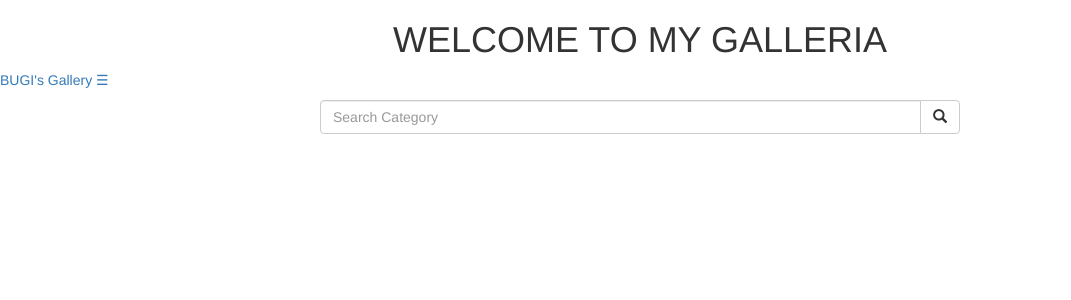
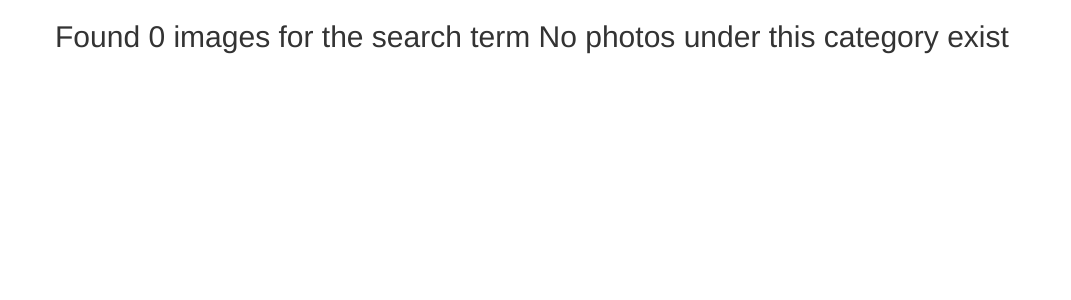
Before and after one commit to iankabugi/gallery, a Django app: page /search/ in a window 1280 px wide. Shown: the top 300 px of the page, without its empty margins (0-1071 px from the left). Run offline with Django 3.2, Linux system fonts and the light colour scheme; some libraries are stand-ins or nearby versions.

Commit message:
heroku final push

```diff
--- a/photos/templates/search.html
+++ b/photos/templates/search.html
@@ -1,115 +1,28 @@
 {%extends 'base.html'%}
 {% block content %}
-{{ block.super}}
+<div class="container">
 
-<nav class="w3-sidebar w3-bar-block w3-white w3-animate-right w3-top w3-text-black w3-large" style="z-index:3;width:250px;font-weight:bold;display:none;right:0;" id="mySidebar">
-    <a href="javascript:void()" onclick="w3_close()" class="w3-bar-item w3-button w3-center w3-padding-32">CLOSE</a>
-    <a href="#view" onclick="w3_close()" class="w3-bar-item w3-button w3-center w3-padding-16">VIEW IMAGES</a>
-    <a href="/admin" onclick="w3_close()" class="w3-bar-item w3-button w3-center w3-padding-16">ADMIN</a>
-    <a href="{% url 'location' %}" onclick="w3_close()" class="w3-bar-item w3-button w3-center w3-padding-16">LOCATION</a>
-  </nav>
-
-  <!-- Top menu on small screens -->
-  <header class="w3-container w3-top w3-black w3-md w3-padding-16">
-    <span class="w3-left w3-padding"><a href="/"> BUGI's Gallery</a></span>
-    <a href="javascript:void(0)" class="w3-right w3-button w3-white" onclick="w3_open()">☰</a>
-    <form  class= "w3 center"style="margin-top:10px; margin-left:auto;margin-right:auto; width: 50%;" class="navbar-form" role="search" action="{% url 'search_results' %}">
-
-        <div class="input-group">
-          <input type="text" class="form-control" placeholder="Search Category" category="image">
-
-          <div class="input-group-btn">
-            <button class="btn btn-default" type="submit"><i class="glyphicon glyphicon-search"></i></button>
-          </div>
-
-        </div>
-
-      </form>
-
-  </header>
-
-  <!-- Overlay effect when opening sidebar on small screens -->
-  <div class="w3-overlay w3-animate-opacity" onclick="w3_close()" style="cursor:pointer" title="close side menu" id="myOverlay"></div>
-<div class="w3-display-container"   class="img-responsive"  style="margin-bottom:100px">
-
-</div>
-{%for image in images%}
-<meta charset="UTF-8">
-<meta name="viewport" content="width=device-width, initial-scale=1">
-<link rel="stylesheet" href="https://www.w3schools.com/w3css/4/w3.css">
-
-
-
-<div class="col-xs-12 col-sm-12 col-md-4 col-lg-4">
-
-  <img src="{{image.image.url}}" class="img-responsive"  alt="Image" style="width:100%; height:250px; padding-left: 20px;padding-right:25px;"><br>
-  <button type="button" class="btn btn-secondary btn-sm" data-toggle="modal" data-target="#{{image.id}}" style="margin-left:35%; margin-top:10px;margin-bottom:25px;" >View image</button>
-  </div>
-</div>
-<!-- Modal -->
-<div class="modal fade" id="{{image.id}}" role="dialog">
-    <div class="modal-dialog">
-
-      <!-- Modal content-->
-      <div class="modal-content">
-        <div class="modal-header">
-          <button type="button" class="close" data-dismiss="modal">&times;</button>
-          <h4 class="modal-title">{{image.name}}</h4>
-        </div>
-        <div class="modal-body">
-            <img src="{{image.image.url}}" class="img-responsive"  alt="Image" style="width:1000px; height:300px; padding-left: 20px;padding-right:25px;"><br>
-            <p><strong>description</strong> <p> {{image.description}}</p><br>
-            <br>
-            <p><strong>location</strong></p> <p>{{image.location}}</p><br>
-            <br>
-            <p><strong>Category</strong></p> <p>{{image.category}}</p>
-        </div>
-        <div class="modal-footer">
-          <button type="button" class="btn btn-danger" data-dismiss="modal">Close</button>
-          <input type="button" class="btn btn-secondary btn-sm" value="Copy Url" onclick="Copy();" />
-          <input class="form-control" type="text" id="urlCopied" value="127.0.0.1:8000{{image.image.url}}"
-            id="thislinkhere-{{image.id}}">
-            <div>
-            </div>
-        </div>
-      </div>
+    <div class="row">
+        {% if images %}
+        <h2>Found {{ images|length }} of searched term {{message}}</h2>
+        {% else %}
+        <h2> Found 0 images for the search term {{message}}</h2>
+        {% endif %}
 
     </div>
-  </div>
 
+    <div class="row">
+
+        {% if images %}
+        {% for image in images %}
+        <div class="col-sm-6 col-md-3">
+            <h1>{{image.name}}</h1>
+        </div>
+        <div class="col-sm-6 col-md-3">
+            <img src="{{image.image.url}}" class="img-responsive" alt="Image">
+        </div>
+        {% endfor %}
+        {% endif %}
+    </div>
 </div>
-</div>
-
-{%endfor%}
-
-<script>
-    function Copy()
-           {
-               //var Url = document.createElement("textarea");
-               urlCopied.innerHTML = window.location.href;
-               //Copied = Url.createTextRange();
-               //Copied.execCommand("Copy");
-               var copied = alert("You can copy link from textarea")
-           }
-
-
-       function w3_open() {
-        document.getElementById("mySidebar").style.display = "block";
-        document.getElementById("myOverlay").style.display = "block";
-      }
-
-      function w3_close() {
-        document.getElementById("mySidebar").style.display = "none";
-        document.getElementById("myOverlay").style.display = "none";
-      }
-
-      // Modal Image Gallery
-      function onClick(element) {
-        document.getElementById("img01").src = element.src;
-        document.getElementById("modal01").style.display = "block";
-        var captionText = document.getElementById("caption");
-        captionText.innerHTML = element.alt;
-      }
-    </script>
-</div>
-{%endblock%}
+{% endblock %}
```
